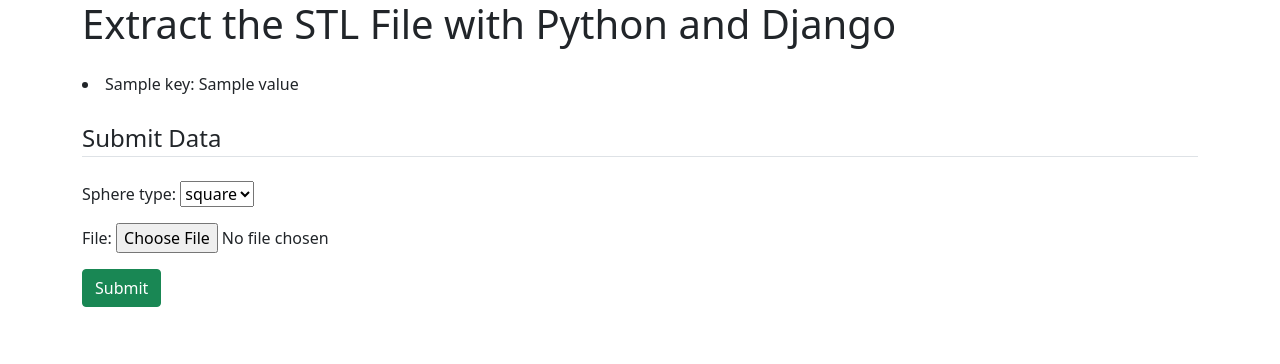
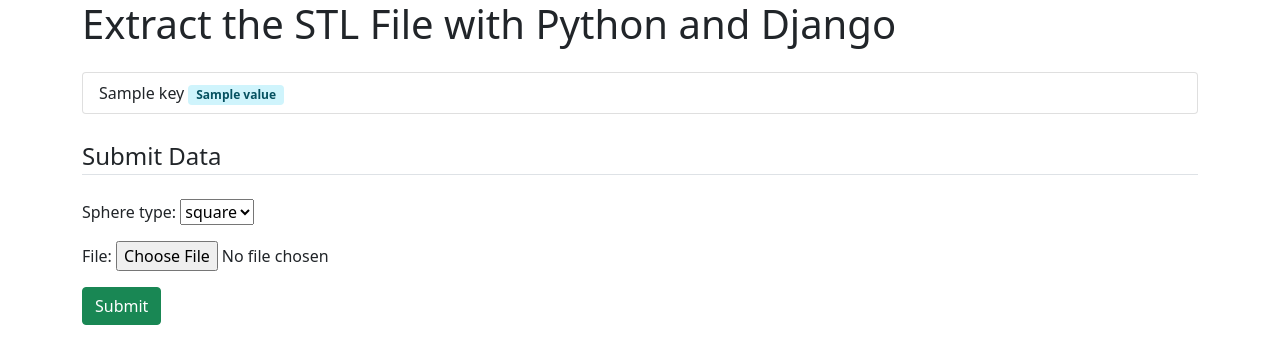
Before and after one commit to thehimel/django-stl, a Django app: template src/templates/upload.html in a window 1280 px wide. Shown: the top 364 px of the page. Run offline with Django 3.2, Linux system fonts and the light colour scheme; tables that the repository leaves empty hold one stand-in row (values such as "Sample post"); the template is opened without the code that fills it: values that come from a table or form of the project are taken from there, most other values are stand-ins (such as "Sample title", 1, 10 or a date in 2020).

Commit message:
updated template

```diff
--- a/src/templates/upload.html
+++ b/src/templates/upload.html
@@ -3,12 +3,15 @@
 {% block content %}
 <div class="container">
     <h1>Extract the STL File with Python and Django</h1>
-
     <section class="mt-4 mb-4">
         {% if data %}
-            {% for key, value in data.items %}
-                <li>{{ key }}: {{ value }}</li>
-            {% endfor %}
+            <ul class="list-group">
+                {% for key, value in data.items %}
+                <li class="list-group-item">
+                    {{ key }} <span class="badge alert-info">{{ value }}</span>
+                </li>
+                {% endfor %}
+            </ul>
         {% endif %}
     </section>
     <section class="mt-4 mb-4">
```
